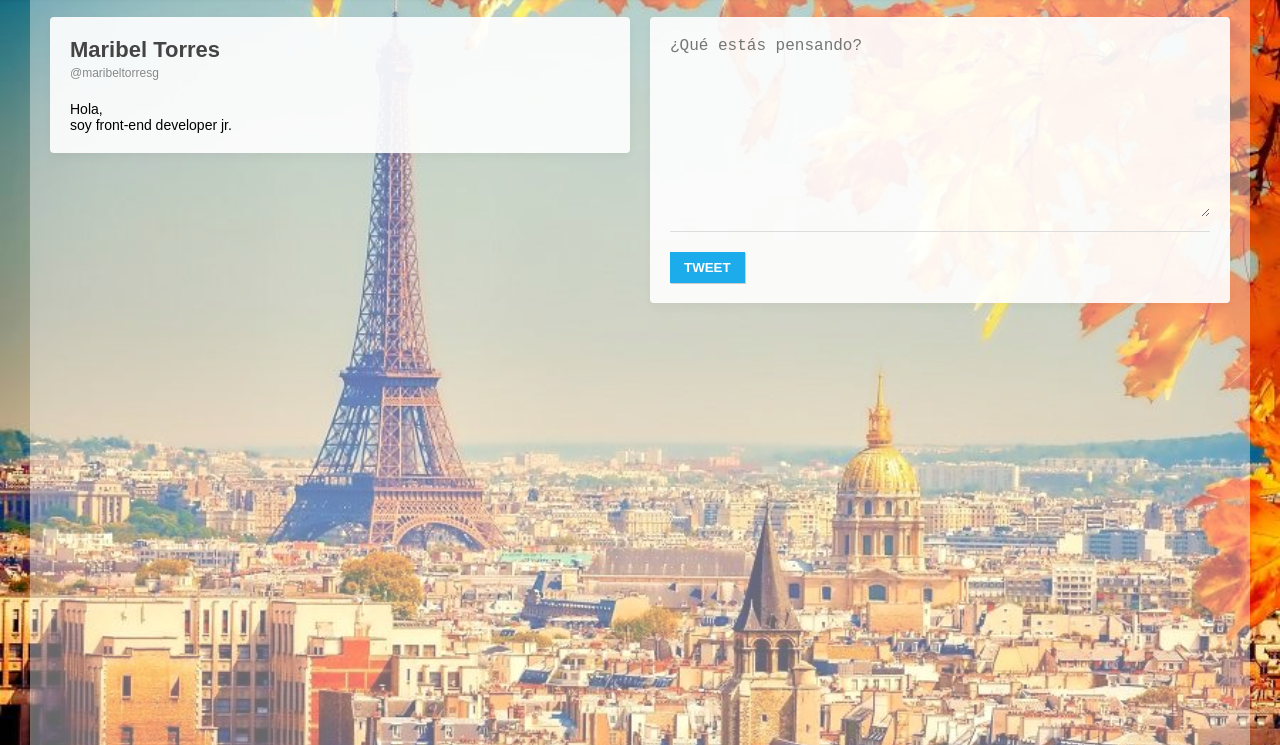
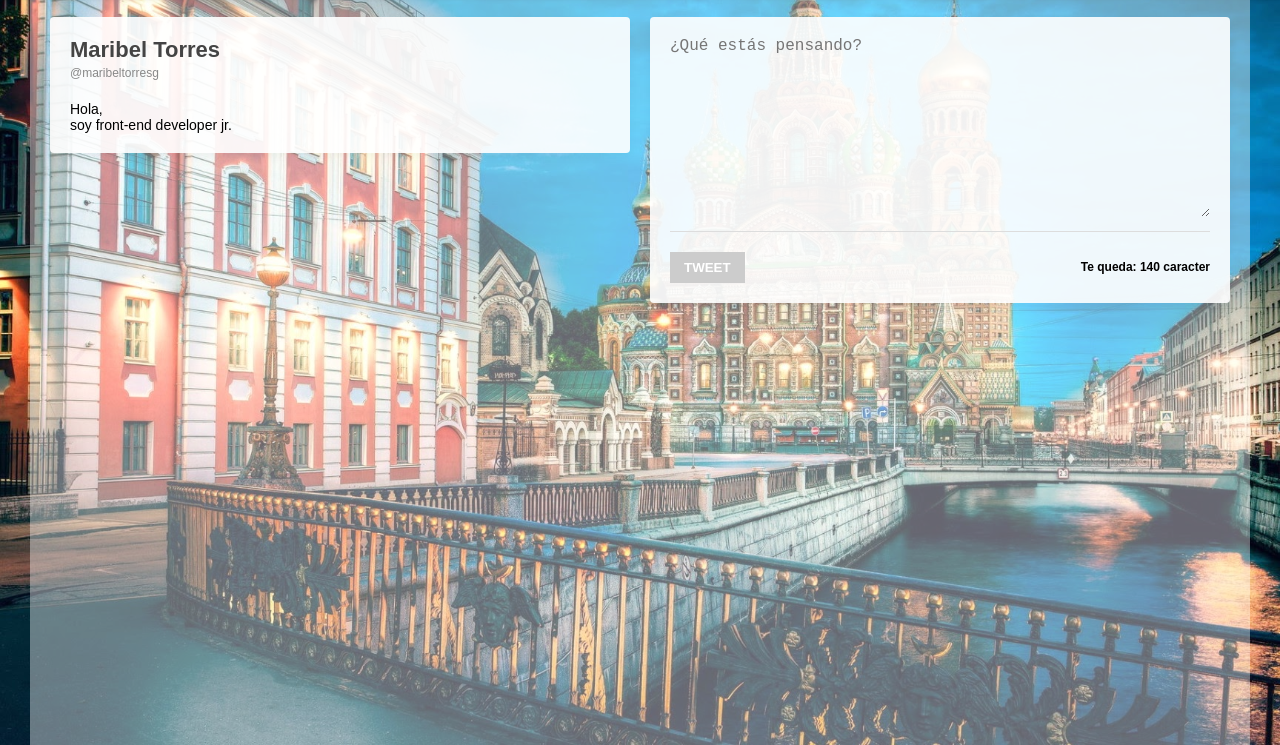
Before and after one commit to maribeltorresg/twitter, a plain HTML site: page index.html in a window 1280 px wide. Shown: the part 55-800 px from the top of the page. Drawn offline with Linux system fonts and the light colour scheme.

Commit message:
versión 0.0.2

```diff
--- a/css/main.css
+++ b/css/main.css
@@ -6,7 +6,7 @@
 
 body {
     background-attachment: fixed;
-    background-image: url('../assets/images/fondo.jpg');
+    background-image: url('../assets/images/fondo1.jpg');
     background-size: cover;
     font-family: Arial;
 }
@@ -106,6 +106,27 @@ button:active {
     box-shadow: 1px 1px 0 0 #fff;
 }
 
+.counter::before {
+    content: 'Te queda: ';
+}
+
+.counter::after {
+    content: ' caracter';
+}
+
+#button:disabled {
+    background-color: #ccc;
+    box-shadow: none;
+    cursor: default;
+}
+
+.counter {
+    float: right;
+    font-size: 12px;
+    font-weight: bold;
+    padding: 8px 0;
+}
+
 #tweets {
     min-height: 1024px;
 }
--- a/index.html
+++ b/index.html
@@ -27,8 +27,8 @@
                         <div class="card">
                             <textarea id="textarea" rows="10" placeholder="¿Qué estás pensando?"></textarea>
                             <hr>
-                            <button id="button">Tweet</button>
-                            <div class="counter"></div>
+                            <button id="button" disabled="disabled">Tweet</button>
+                            <div class="counter" id="counter">140</div>
                         </div>
                     </div>
                 </div>
--- a/js/app.js
+++ b/js/app.js
@@ -2,6 +2,7 @@ window.addEventListener('load', function() {
   var button = document.getElementById('button');
   var textarea = document.getElementById('textarea');
   var tweets = document.getElementById('tweets');
+  var counter = document.getElementById('counter');
 
   button.addEventListener('click', function() {
     // creando un tweet
@@ -12,7 +13,19 @@ window.addEventListener('load', function() {
     tweet.textContent = textarea.value;
     // agregar el tweet creado en su contenedor llamado tweets (plural)
     tweets.appendChild(tweet);
+  });
+
+  textarea.addEventListener('keyup', function() {
+    var text = textarea.value.trim();
+
+    if (text.length > 0 & text !== '') {
+      button.disabled = false;
+    } else {
+      button.disabled = true;
+    }
+    // contador regresiva
+    counter.textContent = 140 - text.length;
+  });
 
 
-  });
 });
```
Also changed, not shown: assets/images/fondo1.jpg (added), fondo1.jpg (added).
